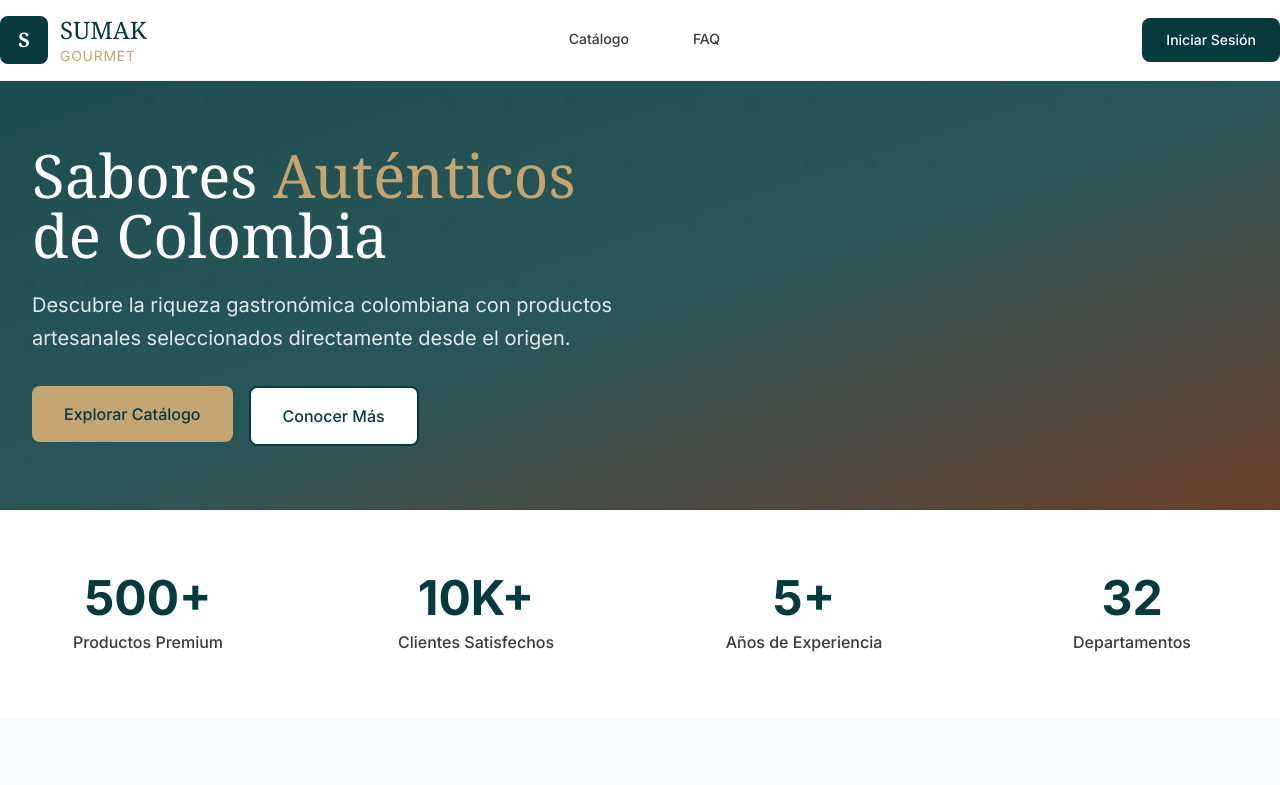
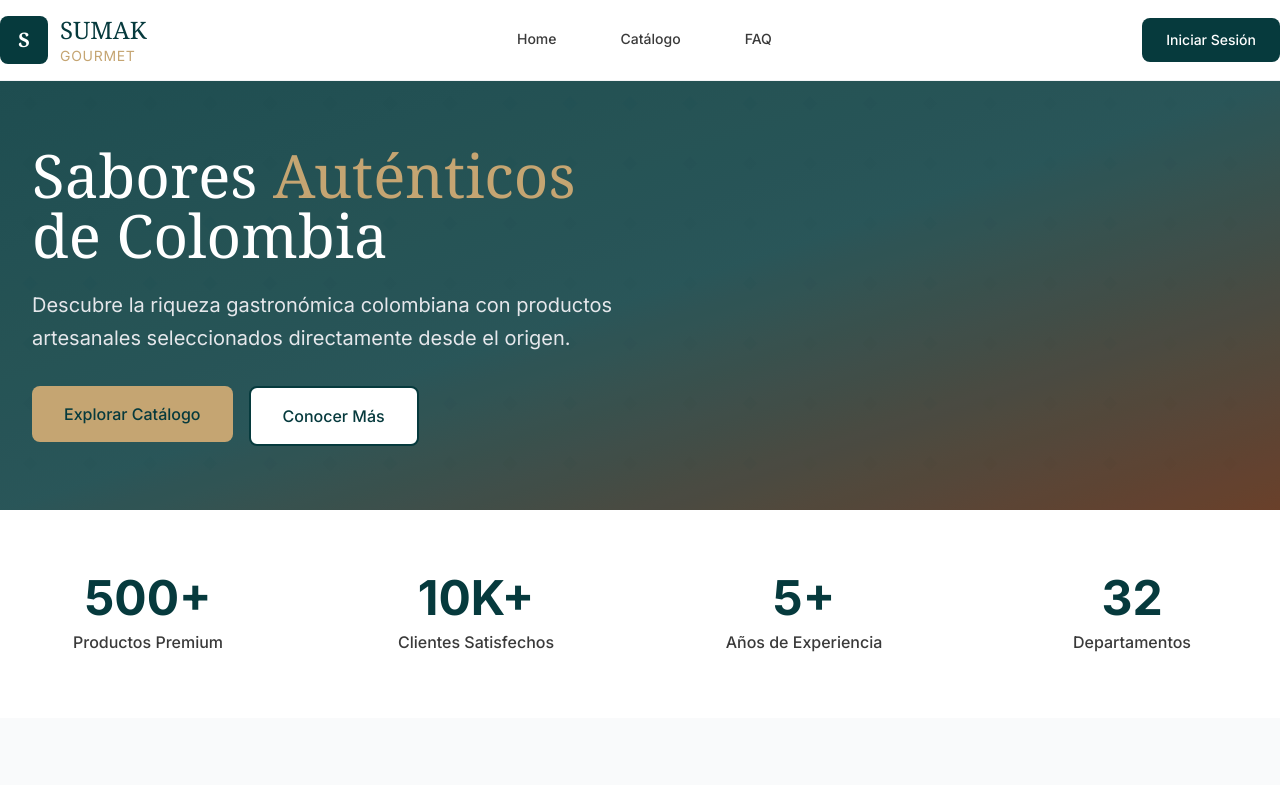
Before and after one commit to nevardosa/sumak-front, an Angular app: page / in a window 1280 px wide. Shown: the top 785 px of the page. Built offline with nearby package versions, Linux system fonts and the light colour scheme.

Commit message:
Ajustes en header se incluye menu home

```diff
--- a/src/app/features/auth/components/login/login.component.ts
+++ b/src/app/features/auth/components/login/login.component.ts
@@ -35,7 +35,6 @@ export class LoginComponent {
     // Production security measures
     this.disableDevTools();
     this.preventInspection();
-    this.obfuscateCredentials();
   }
 
   private disableDevTools(): void {
@@ -50,12 +49,14 @@ export class LoginComponent {
         this.handleSecurityViolation();
         return false;
       }
+      return true;
     });
 
     // Disable right-click
     document.addEventListener('contextmenu', (e) => {
       e.preventDefault();
       this.handleSecurityViolation();
+      return false;
     });
   }
 
@@ -68,7 +69,6 @@ export class LoginComponent {
     }, 1000);
 
     // Detect DevTools
-    let devtools = { open: false };
     const threshold = 160;
     setInterval(() => {
       if (window.outerHeight - window.innerHeight > threshold ||
@@ -76,6 +76,13 @@ export class LoginComponent {
         this.handleSecurityViolation();
       }
     }, 500);
+
+    // Clear clipboard and disable text selection
+    if (navigator.clipboard) {
+      navigator.clipboard.writeText('');
+    }
+    document.body.style.userSelect = 'none';
+    document.body.style.webkitUserSelect = 'none';
   }
 
   private handleSecurityViolation(): void {
--- a/src/app/features/dashboard/dashboard.component.ts
+++ b/src/app/features/dashboard/dashboard.component.ts
@@ -1,11 +1,10 @@
 import { Component } from '@angular/core';
 import { CommonModule } from '@angular/common';
-import { ButtonComponent } from '../../shared/components/button/button.component';
 
 @Component({
   selector: 'app-dashboard',
   standalone: true,
-  imports: [CommonModule, ButtonComponent],
+  imports: [CommonModule],
   templateUrl: './dashboard.component.html'
 })
 export class DashboardComponent {}
--- a/src/app/layout/components/header/header.component.html
+++ b/src/app/layout/components/header/header.component.html
@@ -16,6 +16,13 @@
 
       <!-- Navigation -->
       <nav class="hidden md:flex space-x-8">
+        <a
+          routerLink="/home"
+          routerLinkActive="text-sumak-green border-sumak-gold"
+          class="text-text-secondary hover:text-sumak-green px-4 py-2 text-sm font-garet font-medium border-b-2 border-transparent hover:border-sumak-gold/50 transition-all duration-200"
+        >
+          Home
+        </a>
         <a
           routerLink="/catalog"
           routerLinkActive="text-sumak-green border-sumak-gold"
```
